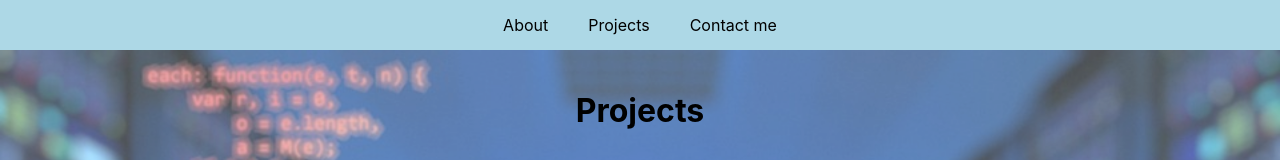
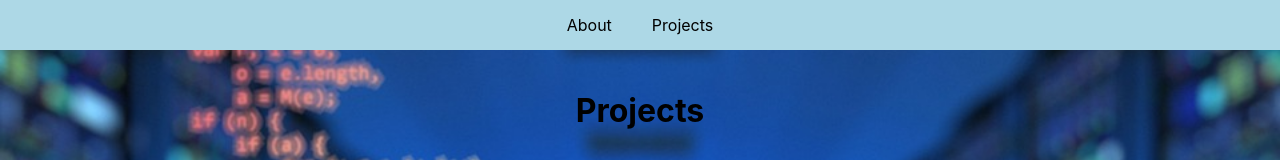
Before and after one commit to louischeung1990/Portfolio, a React (Create React App) app: page /projects in a window 1280 px wide. Shown: the top 160 px of the page. Built offline with nearby package versions, Linux system fonts and the light colour scheme.

Commit message:
move ContactUs component to About page

```diff
--- a/package.json
+++ b/package.json
@@ -1,5 +1,4 @@
 {
-
   "name": "portfolio",
   "version": "0.1.0",
   "private": true,
@@ -12,15 +11,13 @@
     "react-dom": "^18.2.0",
     "react-router-dom": "^6.4.3",
     "react-scripts": "5.0.1",
-    "web-vitals": "^2.1.4",
-    "gh-pages": "^4.0.0"
+    "web-vitals": "^2.1.4"
   },
   "scripts": {
     "start": "react-scripts start",
     "build": "react-scripts build",
     "test": "react-scripts test",
     "eject": "react-scripts eject"
-
   },
   "eslintConfig": {
     "extends": [
--- a/public/index.html
+++ b/public/index.html
@@ -2,7 +2,7 @@
 <html lang="en">
   <head>
     <meta charset="utf-8" />
-    <link rel="icon" href="%PUBLIC_URL%/favicon.ico" />
+    <link rel="icon" href="%PUBLIC_URL%/computer.png" />
     <meta name="viewport" content="width=device-width, initial-scale=1" />
     <meta name="theme-color" content="#000000" />
     <meta
--- a/src/App.js
+++ b/src/App.js
@@ -13,7 +13,7 @@ function App() {
       <Routes>
         <Route path='/about' element={<AboutPage />}/>
         <Route path='/projects' element={<ProjectsPage />}/>
-        <Route path='/contact' element={<ContactPage />}/>
+        {/* <Route path='/contact' element={<ContactPage />}/> */}
         <Route path='*' element={<Navigate to='/about' replace />}></Route>
       </Routes>
     </div>
--- a/src/components/Nav/Nav.jsx
+++ b/src/components/Nav/Nav.jsx
@@ -6,7 +6,7 @@ export default function Nav() {
         <nav className="nav-bar">
             <Link className="nav-item" to='/about'>About</Link>
             <Link className="nav-item" to='/projects'>Projects</Link>
-            <Link className="nav-item" to='/contact'>Contact me</Link>
+            {/* <Link className="nav-item" to='/contact'>Contact me</Link> */}
         </nav>
     )
 }
--- a/src/pages/AboutPage/AboutPage.css
+++ b/src/pages/AboutPage/AboutPage.css
@@ -1,3 +1,10 @@
+html, body {
+    height: 100%;
+    background-image: url("../../../public/images/background.jpg");
+    background-repeat: repeat-y;
+    background-size: cover;
+}
+
 .background-about {
     margin-top: 16px;
     position: relative;
@@ -10,12 +17,8 @@
     top: 0;
     left: 0;
     width: 100%;
-    min-height: calc(100vh - 50px);
-    opacity: 0.7;
+    opacity: 0.95;
     z-index: -1;
-    background-image: url("../../../public/images/background.jpg");
-    background-repeat: no-repeat;
-    background-size: cover;
 }
 
 .about-cnt {
--- a/src/pages/AboutPage/AboutPage.jsx
+++ b/src/pages/AboutPage/AboutPage.jsx
@@ -1,8 +1,9 @@
 import React from "react";
 import Louis from "../../images/Louis.jpg";
-import linkedin from '../../images/linkedin.png';
-import github from '../../images/github.png';
+import linkedin from "../../images/linkedin.png";
+import github from "../../images/github.png";
 import "./AboutPage.css";
+import { ContactUs } from "../../components/ContactUs/ContactUs";
 
 export default function AboutPage() {
   return (
@@ -10,24 +11,26 @@ export default function AboutPage() {
       <br></br>
       <div className="about-cnt">
         <div className="photo-cnt">
-          <img src={Louis} alt='Louis'/>
+          <img src={Louis} alt="Louis" />
         </div>
         <div className="about-me">
           <h1>Louis Cheung</h1>
           <h2>Full-Stack Developer</h2>
-          <p>I am a software developer with experience in engineering and research. I have a life-long
-            passion for learning, and combined with a track record of collaborative work with
-            professionals from varying backgrounds, I'm excited to work with you to build innovative
-            solutions and drive disruptive change. Nothing excites me more than the technical challenge
-            posed to me, and to be able to share in the tribulations, joy and triumph with others during
-            this process.
+          <p>
+            I am a software developer with experience in engineering and
+            research. I have a life-long passion for learning, and combined with
+            a track record of collaborative work with professionals from varying
+            backgrounds, I'm excited to work with you to build innovative
+            solutions and drive disruptive change. Nothing excites me more than
+            the technical challenge posed to me, and to be able to share in the
+            tribulations, joy and triumph with others during this process.
           </p>
           <span>
-            <a href='https://linkedin.com/in/louis-cheung-dev/' target='_blank'>
-              <img src={linkedin} alt='LinkedIn logo' />
+            <a href="https://linkedin.com/in/louis-cheung-dev/" target="_blank">
+              <img src={linkedin} alt="LinkedIn logo" />
             </a>
-            <a href='https://github.com/louischeung1990' target='_blank'>
-              <img src={github} alt='GitHub logo' />
+            <a href="https://github.com/louischeung1990" target="_blank">
+              <img src={github} alt="GitHub logo" />
             </a>
           </span>
         </div>
@@ -39,12 +42,13 @@ export default function AboutPage() {
           <h2>Frameworks and Libraries</h2>
           <p>React: Redux and Styled-components</p>
           <p>AWS S3, socket.io</p>
-          <p>API integration: Leaflet maps
-            and geocoding, PokeAPI </p>
+          <p>API integration: Leaflet maps and geocoding, PokeAPI </p>
           <h2>Deployment</h2>
           <p>Github, Heroku</p>
         </div>
       </div>
+      <br></br>
+      <ContactUs />
     </div>
   );
 }
--- a/src/pages/ProjectsPage/ProjectsPage.css
+++ b/src/pages/ProjectsPage/ProjectsPage.css
@@ -1,3 +1,10 @@
+html, body {
+    height: 100%;
+    background-image: url("../../../public/images/background.jpg");
+    background-repeat: repeat-y;
+    background-size: cover;
+}
+
 .background-projects {
     margin-top: 16px;
     position: relative;
@@ -10,12 +17,9 @@
     top: 0;
     left: 0;
     width: 100%;
-    min-height: calc(100vh - 50px);
-    opacity: 0.7;
+    min-height: 100vh;
+    opacity: 0.95;
     z-index: -1;
-    background-image: url("../../../public/images/background.jpg");
-    background-repeat: no-repeat;
-    background-size: cover;
 }
 
 .projects-cnt {
```
